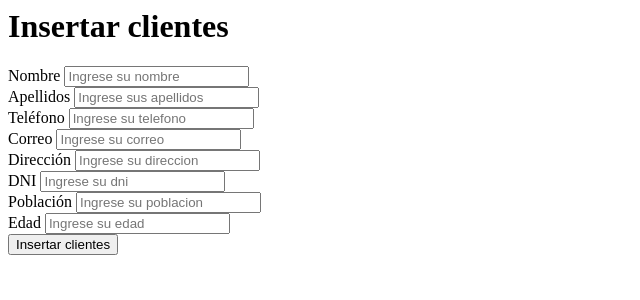
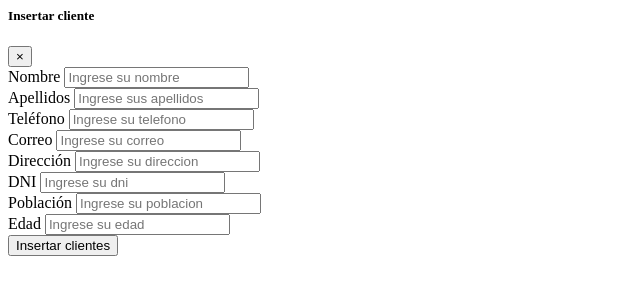
Before and after one commit to Sergio2697sm/PruebaAjax, a PHP site: page /includes/insertar_clientes.php in a window 1280 px wide. Shown: the top 300 px of the page, without its empty margins (0-640 px from the left). Run offline with PHP 8.4, Linux system fonts and the light colour scheme.

Commit message:
mejorado

```diff
--- a/assets/js/main.js
+++ b/assets/js/main.js
@@ -65,6 +65,7 @@
         });
     });
 
+    //Borrar Clientes
     $('.borrar').on('click', function () {
 
            //consigue los elementos de la tabla de la vista
@@ -96,6 +97,7 @@
                 }
             }
         });
+    })
 
-    })
+    //Borrar todos los clientes
 })
--- a/includes/insertar_clientes.php
+++ b/includes/insertar_clientes.php
@@ -1,6 +1,16 @@
+<div id="insertar_modal" class="modal hide fade" tabindex="-1" role="dialog" aria-labelledby="myModalLabel" aria-hidden="true">
+    <div class="modal-dialog" role="document">
+        <div class="modal-content">
+            <div class="modal-header">
+                <h5 class="modal-title" id="exampleModalLongTitle">Insertar cliente</h5>
+                <button type="button" class="close" data-dismiss="modal" aria-label="Close">
+                    <span aria-hidden="true">&times;</span>
+                </button>
+            </div>
+            <div class="modal-body">
+
                 <table>
                     <form id="insert_prueba" action="<?php echo $_SERVER["PHP_SELF"]  ?>" method="POST">
-            <h1 class="text-center">Insertar clientes</h1>
                         <div class="form-group">
                             <label>Nombre</label>
                             <input type="text" class="form-control" name="nombre" placeholder="Ingrese su nombre">
@@ -43,4 +53,10 @@
                         <input type="hidden" name="action" value="post">
                         <input type="submit" name="insertar" class="btn btn-primary mb-3 insert" value="Insertar clientes">
                     </form>
+            </div>
+
             </table>
+        </div>
+    </div>
+</div>
+</div>
--- a/includes/update_modal.php
+++ b/includes/update_modal.php
@@ -55,10 +55,6 @@
                         <button type="button" class="btn btn-secondary" data-dismiss="modal">Cerrar</button>
                     </div>
                 </form>
-                <?php
-                // }
-                ?>
-
             </div>
         </div>
     </div>
--- a/views/vista.php
+++ b/views/vista.php
@@ -58,12 +58,10 @@
     include("includes/update_modal.php");
     include("includes/insertar_clientes.php");
     include("includes/delete_modal.php");
-
-    // if(isset($_POST["borrar"])) {
-    //     delete_client();
-    // }
     ?>
 
+    <!--Modal para Insertar-->
+    <button type="submit" data-toggle="modal" data-target="#insertar_modal">Insertar clientes</button>
     <button type="submit">Vaciar Base de datos</button>
 
     <?php require_once("includes/" . "inc_footer.php") ?>
```
Lines whose indentation alone changed are shown as unchanged.
